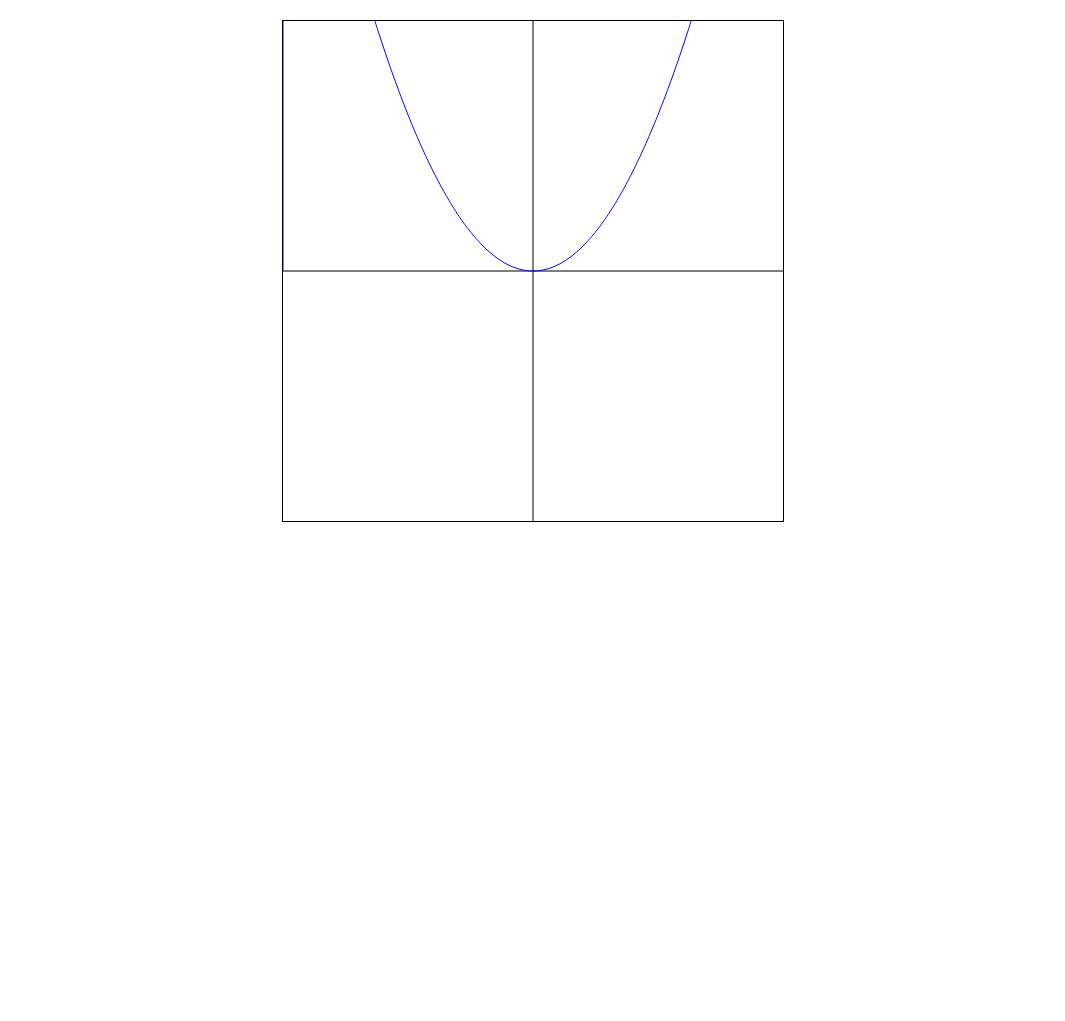
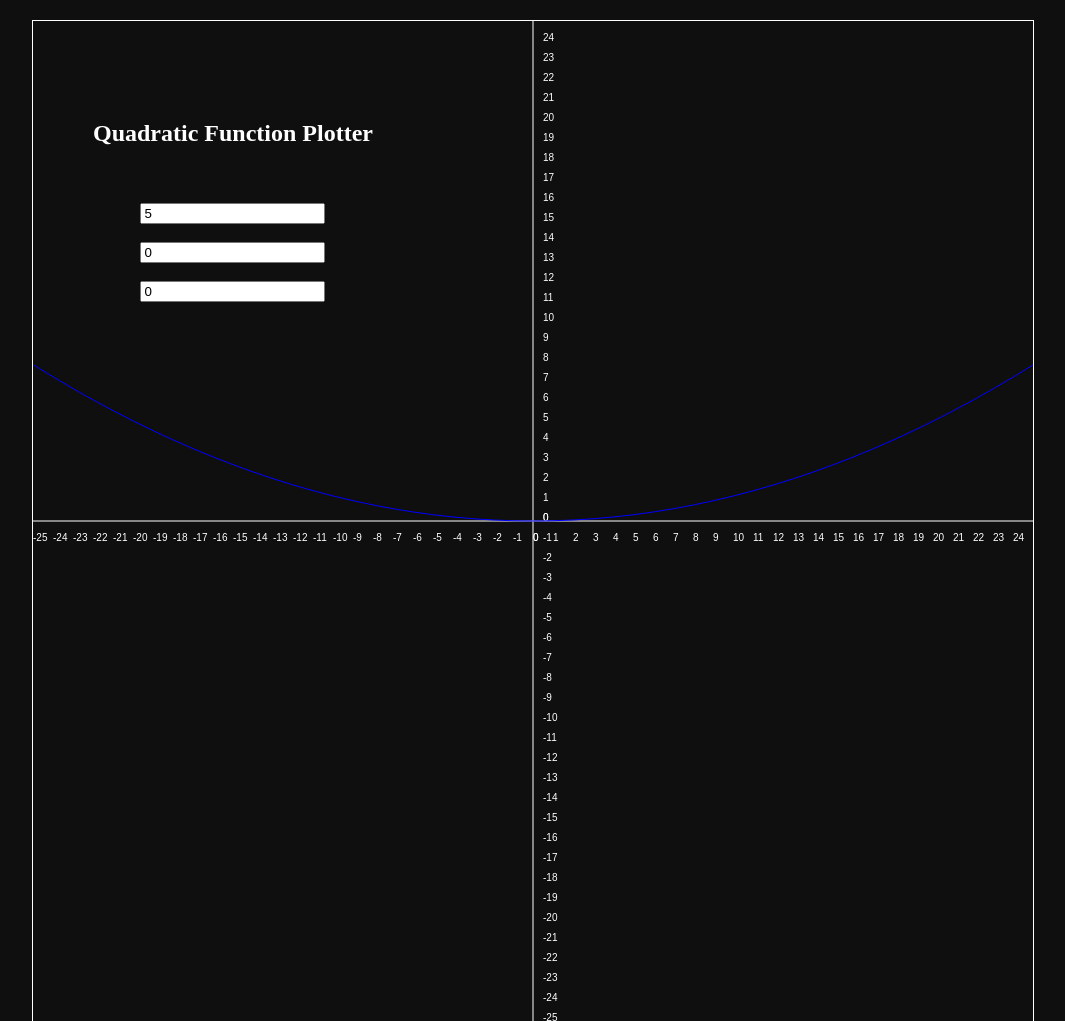
Before and after one commit to itsdaiego/math, a plain HTML site: page quadratic.html in a window 1280 px wide. Shown: the top 1021 px of the page, without its empty margins (107-1172 px from the left). Before the commit the page ends 800 px from the top, so only its background shows below. Drawn offline with Linux system fonts and the light colour scheme.

Commit message:
quadratic function

```diff
--- a/quadratic.html
+++ b/quadratic.html
@@ -5,54 +5,99 @@
     <meta name="viewport" content="width=device-width, initial-scale=1.0">
     <title>Quadratic Function Plotter</title>
     <style>
-body { text-align: center; }
-canvas { margin: 20px auto; display: block; border: 1px solid black; }
+    body { text-align: center; }
+    canvas { margin: 20px auto; display: block; border: 1px solid white; }
+    .left {
+      position: absolute;
+      top: 100px;
+      left: 200px;
+    }
     </style>
   </head>
-  <body>
-    <canvas id="myCanvas" width="500" height="500"></canvas>
+  <body style="background-color: #100F10; color: white">
+    <div class="left">
+      <h2>Quadratic Function Plotter</h2>
+      <br>
+      <br>
+      <input type="text" id="a" placeholder="a" value="5">
+      <br>
+      <br>
+      <input type="text" id="b" placeholder="b" value="0">
+      <br>
+      <br>
+      <input type="text" id="c" placeholder="c" value="0">
+    </div>
+    <canvas id="myCanvas" width="1000" height="1000">
+
     <script>
-document.addEventListener("DOMContentLoaded", function() {
-  const canvas = document.getElementById('myCanvas');
-  const ctx = canvas.getContext('2d');
+
+const plotQuadraticFunction = () => {
+  const canvas = document.getElementById('myCanvas')
+  const ctx = canvas.getContext('2d')
 
   function quadraticFunction(x) {
-    const a = 1; // Coefficient of x^2
-    const b = 0; // Coefficient of x
-    const c = 0; // Constant term
+    const a = Number(document.getElementById('a').value)
+    const b = Number(document.getElementById('b').value)
+    const c = Number(document.getElementById('c').value)
+
     return a * Math.pow(x, 2) + b * x + c;
   }
 
   const width = canvas.width;
   const height = canvas.height;
-  const scale = 100;
+  const scale = 20;
 
-  ctx.beginPath();
-  ctx.moveTo(0, height / 2);
-  ctx.lineTo(width, height / 2);
-  ctx.moveTo(width / 2, 0);
-  ctx.lineTo(width / 2, height);
-  ctx.strokeStyle = 'black';
-  ctx.stroke();
 
-  ctx.beginPath();
+  ctx.clearRect(0, 0, canvas.width, canvas.height)
 
-  const x = -width / (2 * scale)
 
-  console.log(x)
+  ctx.strokeStyle = 'white';
+  ctx.beginPath()
+  ctx.moveTo(0, height / 2)
+  ctx.lineTo(width, height / 2)
+  ctx.moveTo(width / 2, 0)
+  ctx.lineTo(width / 2, height)
+  ctx.strokeStyle = 'white';
+  ctx.stroke()
 
-  const result = quadraticFunction(x) * scale
+  ctx.beginPath()
+  ctx.moveTo(0, height / 2)
 
-  console.log(result)
+  for (let x = 0; x < width; x +=scale) {
+    ctx.beginPath()
+    ctx.fillStyle = 'white';
+    ctx.fillText(x / scale, width / 2 + x, height / 2 + 20)
+    ctx.fillText(-x / scale, width / 2 - x, height / 2 + 20)
+  }
 
-  ctx.moveTo(0, height / 2 - 0);
-  for (let x = -width / 2; x < width / 2; x++) {
-    let y = quadraticFunction(x / scale);
-    ctx.lineTo(width / 2 + x, height / 2 - y * scale);
+  for (let y = 0; y < height; y += scale) {
+    ctx.beginPath()
+    ctx.fillStyle = 'white';
+    ctx.fillText(-y / scale, width / 2 + 10, height / 2 + y)
+    ctx.fillText(y / scale, width / 2 + 10, height / 2 - y)
+  }
+
+  const minX = -width / 2;
+  const maxX = width / 2;
+
+  for (let x = minX; x < maxX; x++) {
+    let y = quadraticFunction(x / scale)
+    ctx.lineTo(width / 2 + x * scale, height / 2 - y * scale)
   }
   ctx.strokeStyle = 'blue';
-  ctx.stroke();
-});
+  ctx.stroke()
+}
+
+document.addEventListener("DOMContentLoaded", plotQuadraticFunction)
+
+const inputA = document.getElementById('a')
+inputA.addEventListener('input', plotQuadraticFunction)
+
+const inputB = document.getElementById('b')
+inputB.addEventListener('input', plotQuadraticFunction)
+
+const inputC = document.getElementById('c')
+inputC.addEventListener('input', plotQuadraticFunction)
     </script>
   </body>
 </html>
```
